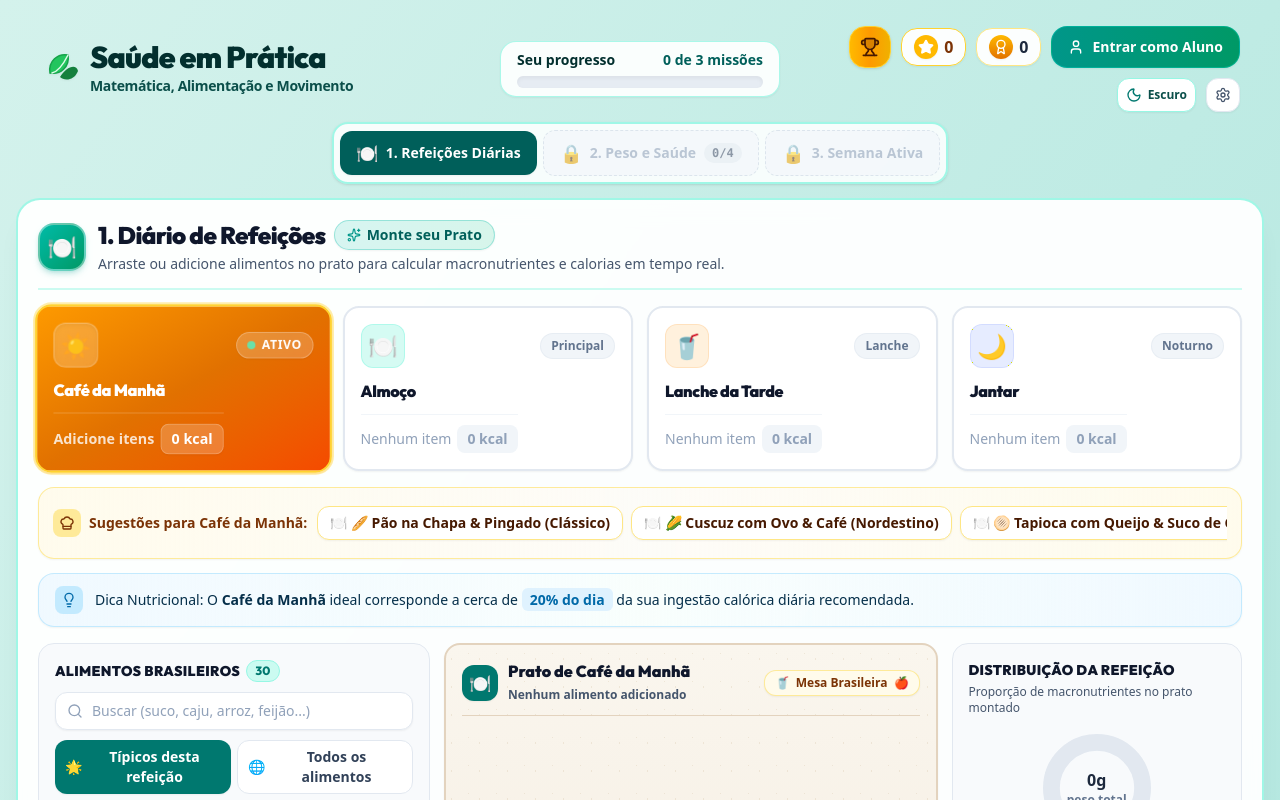
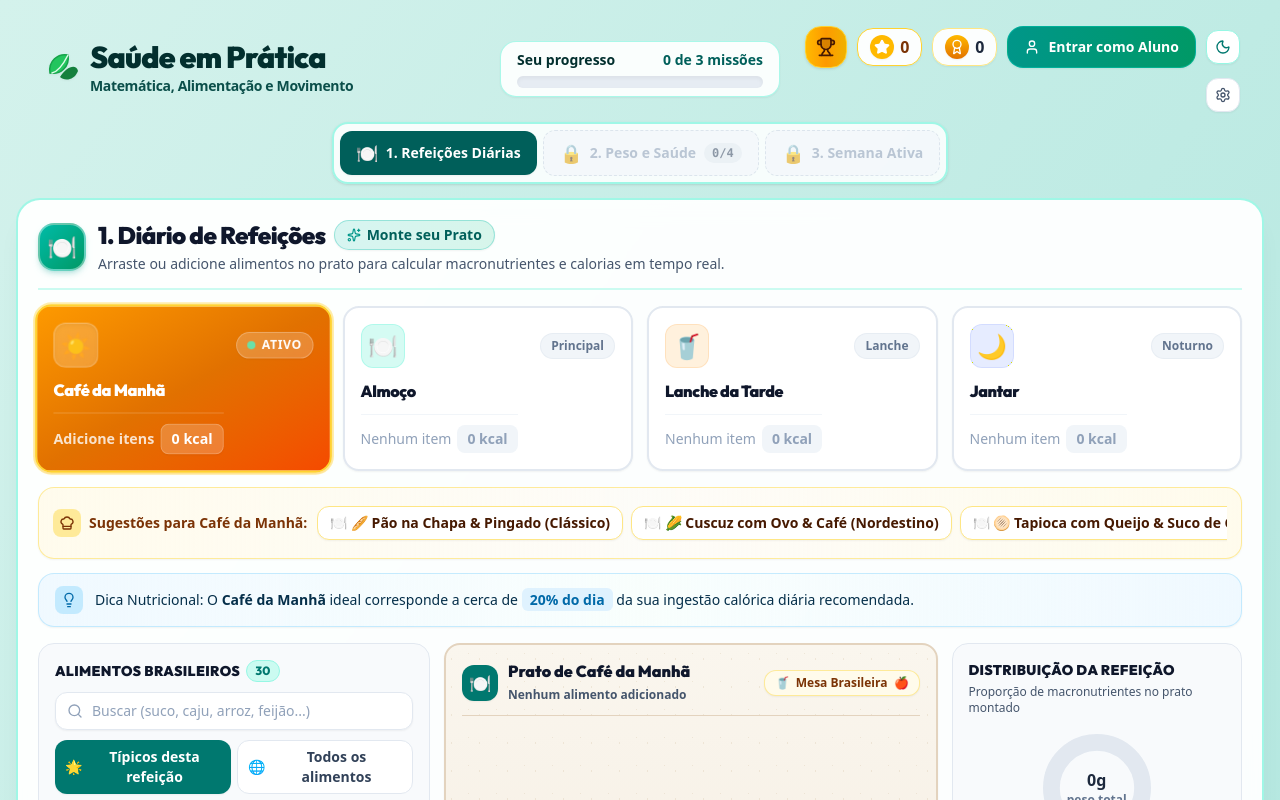
Before and after one commit to profjackison-debug/Saude-em-Pratica, a React (Vite) app: page / in a window 1280 px wide. Shown: the top 800 px of the page. Built offline with nearby package versions, Linux system fonts and the light colour scheme.

Commit message:
feat: add HeaderBar component for displaying user progress, gamification stats, and navigation controls

```diff
--- a/src/components/HeaderBar.tsx
+++ b/src/components/HeaderBar.tsx
@@ -251,20 +251,14 @@ export const HeaderBar: React.FC<HeaderBarProps> = ({
                 playClickSound();
                 onToggleTheme();
               }}
-              className="flex items-center gap-1.5 p-2 rounded-xl bg-white dark:bg-[#0f1b33] border border-teal-200 dark:border-blue-700 text-teal-800 dark:text-blue-200 hover:bg-teal-50 dark:hover:bg-blue-900/40 transition shadow-xs cursor-pointer"
+              className="p-2 rounded-xl bg-white dark:bg-[#0f1b33] border border-teal-200 dark:border-blue-700 text-teal-800 dark:text-blue-200 hover:bg-teal-50 dark:hover:bg-blue-900/40 transition shadow-xs cursor-pointer flex items-center justify-center"
               title={theme === 'dark' ? 'Mudar para Tema Claro' : 'Mudar para Tema Escuro (Modo Noturno Azul)'}
               aria-label="Alternar tema de cores"
             >
               {theme === 'dark' ? (
-                <>
-                  <Sun className="w-4 h-4 text-amber-400 animate-in spin-in-90 duration-300" />
-                  <span className="hidden xl:inline text-xs font-bold text-amber-300">Claro</span>
-                </>
+                <Sun className="w-4 h-4 text-amber-400 animate-in spin-in-90 duration-300" />
               ) : (
-                <>
-                  <Moon className="w-4 h-4 text-teal-700 animate-in spin-in-90 duration-300" />
-                  <span className="hidden xl:inline text-xs font-bold text-teal-900">Escuro</span>
-                </>
+                <Moon className="w-4 h-4 text-teal-700 animate-in spin-in-90 duration-300" />
               )}
             </button>
           )}
```
